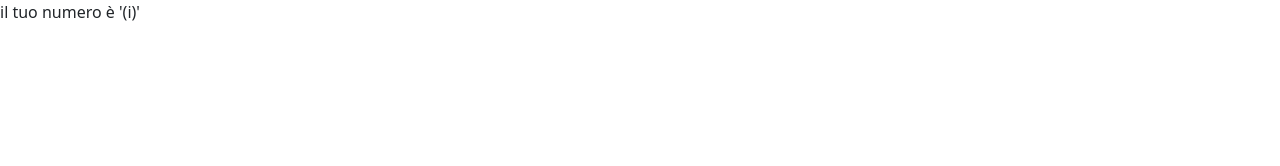
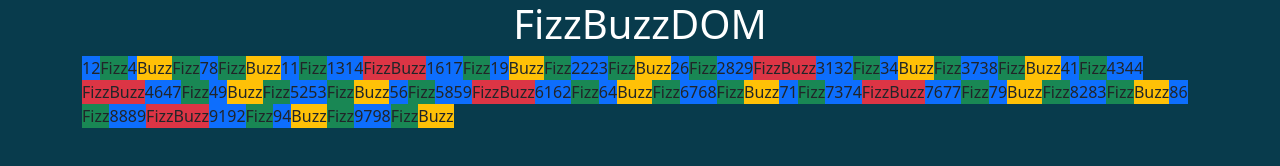
Before and after one commit to Elsti97/js-fizzbuzz, a plain HTML site: page index.html in a window 1280 px wide. Drawn offline with nearby package versions, Linux system fonts and the light colour scheme.

Commit message:
Inizio layout finale

```diff
--- a/assets/css/style.css
+++ b/assets/css/style.css
@@ -0,0 +1,3 @@
+.bg-tot {
+  background-color: #083B4C;
+}
--- a/assets/js/master.js
+++ b/assets/js/master.js
@@ -1,18 +1,31 @@
-let Boxone = document.getElementById('GinFizz');
+let Boxone = document.getElementById('FizzGerard');
 
-for (let i=1; i <= 100; i++){
+
+for (let i = 1; i <= 100; i++){
+  let quadrato = document.createElement("div");
+  Boxone.append(quadrato);
+
   if(i % 3 == 0 && i % 5 == 0) {
     console.log('FizzBuzz')
+    quadrato.innerText = 'FizzBuzz';
+    quadrato.classList.add ("bg-danger");
+
   }
   else if (i % 3 == 0) {
-    console.log('Fizz')
+    console.log('Fizz');
+    quadrato.innerText = 'Fizz';
+    quadrato.classList.add ("bg-success");
+
   }
-  else if (i % 5 == 0){
-    console.log('Buzz')
+  else if (i % 5 == 0) {
+    console.log('Buzz');
+    quadrato.innerText = 'Buzz';
+    quadrato.classList.add ("bg-warning");
+
   }
   else {
-    console.log(i)
+    console.log(i);
+    quadrato.innerText = `${i}`;
+    quadrato.classList.add ("bg-primary");
   }
-
-  Boxone.innerHTML = "il tuo numero è '(i)'";
 }
--- a/index.html
+++ b/index.html
@@ -11,11 +11,10 @@
   <!-- MIO CSS -->
   <link rel="stylesheet" href="./assets/css/style.css">
 </head>
-<body>
+<body class="bg-tot">
 
-  <div id="GinFizz">
-    <p></p>
-  </div>
+  <h1 class="text-center text-white">FizzBuzzDOM</h1>
+  <div id="FizzGerard" class="container d-flex flex-wrap"></div>
 
 
   <!-- JS BOOTSTRAP -->
```
